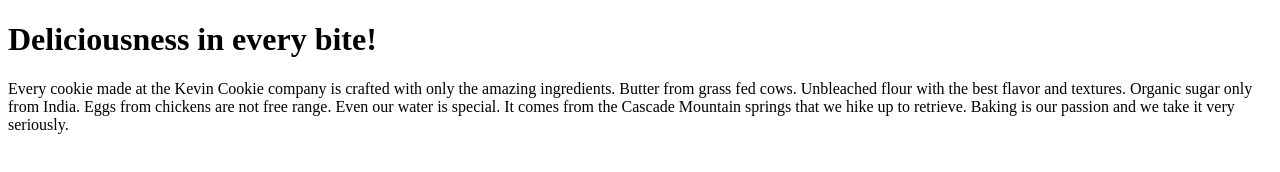
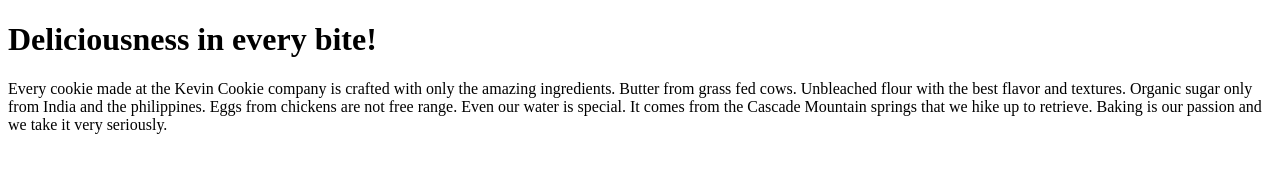
Before and after one commit to mramalik/kevin, a plain HTML site: page index.htm in a window 1280 px wide. Drawn offline with Linux system fonts and the light colour scheme.

Commit message:
Update index.htm

```diff
--- a/index.htm
+++ b/index.htm
@@ -4,7 +4,7 @@
 
 <h1>Deliciousness in every bite!</h1>
 
-<p>Every cookie made at the Kevin Cookie company is crafted with only the amazing ingredients. Butter from grass fed cows. Unbleached flour with the best flavor and textures. Organic sugar only from India. Eggs from chickens are not free range. Even our water is special. It comes from the Cascade Mountain springs that we hike up to retrieve. Baking is our passion and we take it very seriously.</p>
+<p>Every cookie made at the Kevin Cookie company is crafted with only the amazing ingredients. Butter from grass fed cows. Unbleached flour with the best flavor and textures. Organic sugar only from India and the philippines. Eggs from chickens are not free range. Even our water is special. It comes from the Cascade Mountain springs that we hike up to retrieve. Baking is our passion and we take it very seriously.</p>
 
 
 </body>
```
